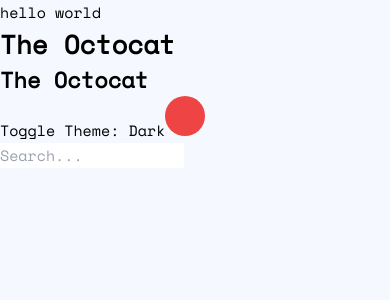
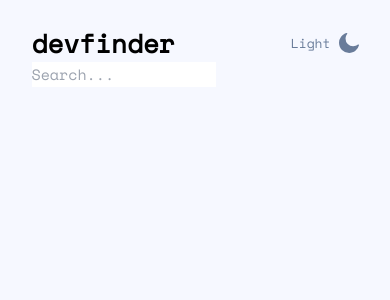
Before and after one commit to Fables7/github-user-search-app, a Next.js app: page / in a window 390 px wide. Shown: the top 300 px of the page. Built offline with nearby package versions, Linux system fonts and the light colour scheme.

Commit message:
Updated header for mobile view

```diff
--- a/src/app/globals.css
+++ b/src/app/globals.css
@@ -7,9 +7,12 @@
   --background-start-rgb: 214, 219, 220;
   --background-end-rgb: 255, 255, 255;
   /* Colors */
+  --accent: #0079ff;
+  /* Light Mode */
   --main-light: #f6f8ff;
+  --gray: #697c9a;
+  /* Dark Mode */
   --main-dark: #141d2f;
-  --accent: #0079ff;
 }
 
 @media (prefers-color-scheme: dark) {
@@ -25,6 +28,10 @@
   background: var(--main-light);
   font-size: 0.938rem;
   line-height: 25px;
+  display: flex;
+  justify-content: center;
+  /* align-items: center; */
+  /* min-height: 100vh; */
 }
 
 h1 {
--- a/src/app/page.tsx
+++ b/src/app/page.tsx
@@ -1,13 +1,12 @@
-import Image from "next/image";
 import { SearchBar, ToggleTheme } from "../components";
 
 export default function Home() {
   return (
-    <main className=" text-black dark:text-blue-700">
-      hello world
-      <h1>The Octocat</h1>
-      <h2>The Octocat</h2>
-      <ToggleTheme />
+    <main className=" text-black dark:text-blue-700  flex flex-col w-[327px] m-6 ">
+      <div className="flex flex-row w-full justify-between">
+        <h1>devfinder</h1>
+        <ToggleTheme />
+      </div>
       <SearchBar />
     </main>
   );
--- a/src/components/searchBar/StyledSearchBar.tsx
+++ /dev/null
@@ -1,3 +0,0 @@
-import styled from "styled-components";
-
-export const StyledSearchBar = styled.div``;
--- a/src/components/toggleTheme/ToggleTheme.tsx
+++ b/src/components/toggleTheme/ToggleTheme.tsx
@@ -1,5 +1,8 @@
 "use client";
 import { useTheme } from "next-themes";
+import Image from "next/image";
+import moon from "../../assets/icon-moon.svg";
+import sun from "../../assets/icon-sun.svg";
 
 const ToggleTheme = () => {
   const { theme, setTheme } = useTheme();
@@ -8,18 +11,18 @@
     setTheme(theme === "dark" ? "light" : "dark");
   };
   return (
-    <div>
-      <label htmlFor="toggleTheme">
-        Toggle Theme: {theme === "light" ? "Light" : "Dark"}
-      </label>
-      <button
-        id="toggleTheme"
-        aria-label="Toggle Dark Mode"
-        type="button"
-        className="bg-red-500 w-10 h-10 rounded-full"
-        onClick={toggleTheme}
+    <button onClick={toggleTheme} className="flex items-center justify-between">
+      <h4 className=" text-[var(--gray)]">
+        {theme === "light" ? "DARK" : "Light"}
+      </h4>
+      <Image
+        src={theme === "dark" ? sun : moon}
+        alt="Theme Icon"
+        width={20}
+        height={20}
+        className=" ml-2"
       />
-    </div>
+    </button>
   );
 };
 
```
